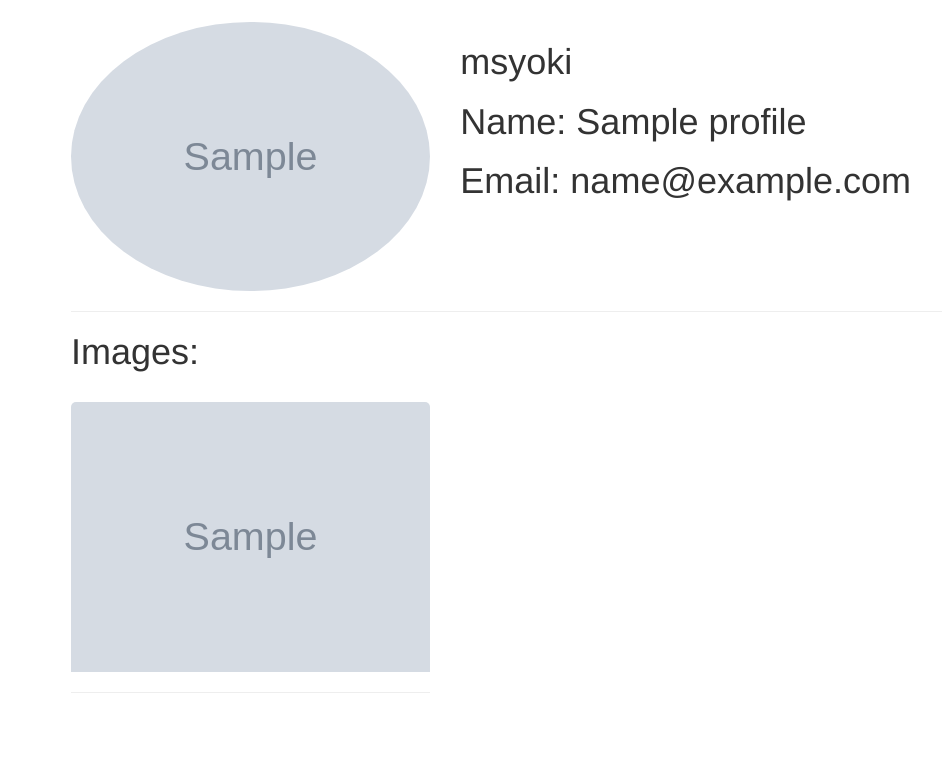
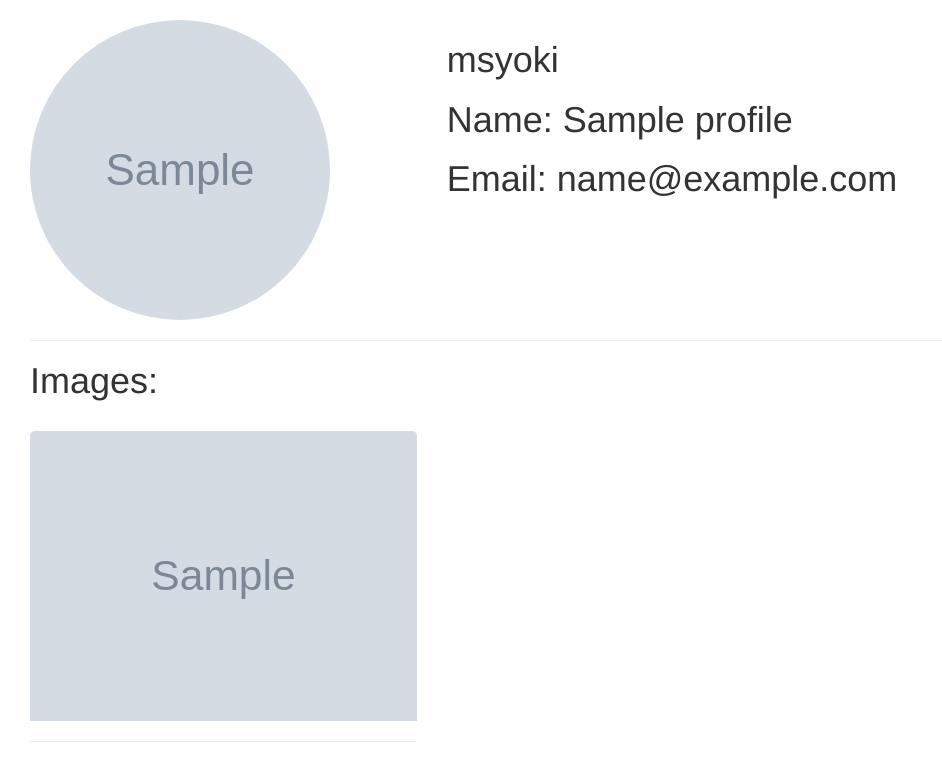
Before and after one commit to msyoki/Instaclone, a Django app: page /user-profile/1 in a window 1280 px wide. Shown: the part 72-834 px from the top of the page, without its empty margins (0-942 px from the left). Before the commit the page ends 765 px from the top, so only its background shows below. Run offline with Django 3.2, Linux system fonts and the light colour scheme; a user stored in the database is signed in; data comes from the database, SQL or seed files in the repository; tables that the repository leaves empty hold one stand-in row (values such as "Sample post"); grey boxes marked "Sample" are stand-in pictures; some libraries are stand-ins or nearby versions.

Commit message:
update templates

```diff
--- a/Instagram/Instaclone/templates/Instaclone/index.html
+++ b/Instagram/Instaclone/templates/Instaclone/index.html
@@ -10,7 +10,7 @@
                     <img src="{{image.image.url}}"  class="img-responsive" alt="#" style="width:100%" >
                     </a>
                     <div class="card-body">
-                        <h5 class="card-title" style="font-weight: bold;">{{image.likes}}likes</h5>
+                        <h5 class="card-title" style="font-weight: bold;">{{image.like}} likes</h5>
                         <h5 class="card-title">{{image.name}}</h5>
                         <p class="card-text"><a href=""><strong style="color: black;">{{image.username}}</strong></a> {{image.caption}}</p>
 
--- a/Instagram/Instaclone/templates/Instaclone/profile.html
+++ b/Instagram/Instaclone/templates/Instaclone/profile.html
@@ -1,9 +1,9 @@
 {% extends 'Instaclone/base.html' %}
 {% block content %}
-<div class="container">
+<div class="container-fluid">
     <div class="row">
         <div class="col-sm-4">
-            <img src="{{profile.profile_pic.url}}" class="img-responsive" alt="Avatar" style="border-radius: 55%;">
+            <img src="{{profile.profile_pic.url}}" alt="Avatar" style="border-radius: 55%;"  width="300px" height="300px">
         </div>
 
         <div class="col-sm-8">
@@ -16,7 +16,7 @@
     <div class="row">
         <div class="col-xs-4 col-sm-4 col-md-4 col-lg-4">
             {% for image in images %}
-            <img src="{{image.image.url}}" class="img-responsive" alt="{{image.name}}" style="width:100%">
+            <img src="{{image.image.url}}"  alt="{{image.name}}" style="width:100%">
             <hr>
             {% endfor %}
         </div>
```
Also changed, not shown: Instagram/Instaclone/templates/Instaclone/new_image.html (line endings or trailing spaces), Instagram/media/photos/Florence_Italy.jpeg (added).
